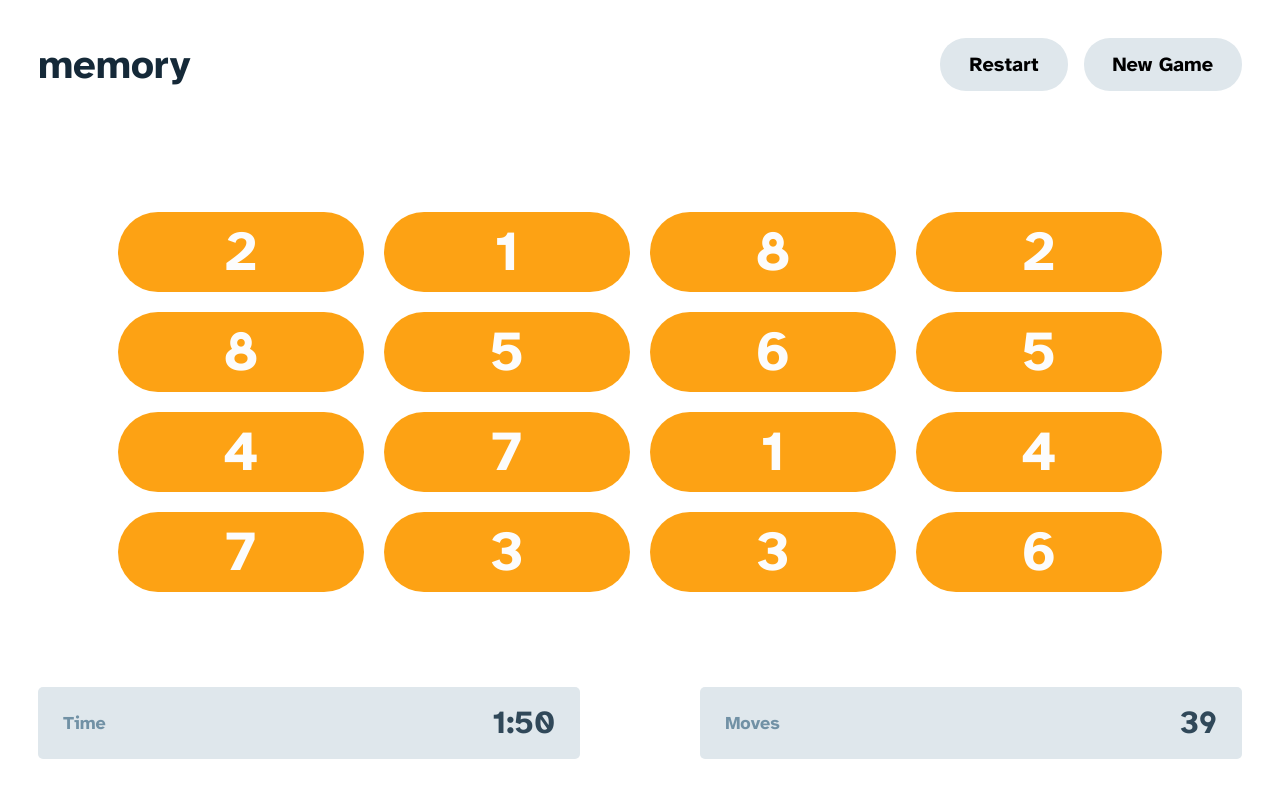
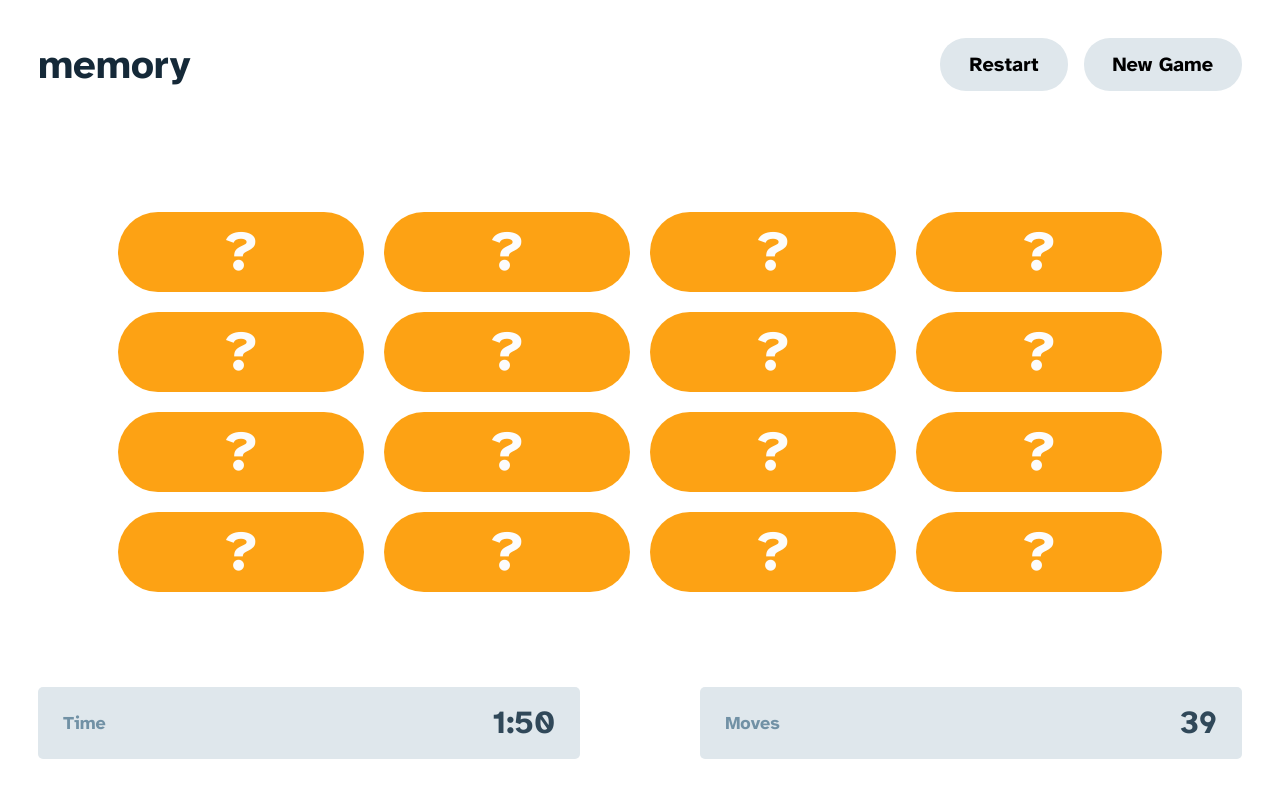
Before and after one commit to LadoAsambadze/Memory-game, a React (Vite) app: page /Game in a window 1280 px wide. Built offline with nearby package versions, Linux system fonts and the light colour scheme.

Commit message:
last version

```diff
--- a/src/App.jsx
+++ b/src/App.jsx
@@ -7,7 +7,7 @@ function App() {
     <>
       <Routes>
         <Route path="/" element={<Memory />} />
-        <Route path="/Game" element={<Game />} />
+        <Route path="/Game" element={<Game flipped={true} />} />
       </Routes>
     </>
   );
--- a/src/Game.jsx
+++ b/src/Game.jsx
@@ -4,19 +4,20 @@ import { useState, useEffect } from "react";
 import { Link } from "react-router-dom";
 import { useSelector } from "react-redux";
 
-function Game() {
+function Game(props) {
   const [myNumber, setNumber] = useState([]);
   const [menu, setMenu] = useState(true);
   const playerAmount = useSelector((store) => store.playerAmount.value);
   const gridSize = useSelector((store) => store.gridSize.value);
   const [choiceOne, setChoiceOne] = useState(null);
   const [choiceTwo, setChoiceTwo] = useState(null);
+  const [clickedItem, setClickedItem] = useState(null);
 
   const numbers = [];
   for (let i = 1; i <= gridSize; i++) {
     numbers.push({ value: i, matched: false });
   }
-  console.log(myNumber);
+
   const shuffleCards = () => {
     const shuffleCards = [...numbers, ...numbers]
       .sort(() => Math.random() - 0.5)
@@ -42,11 +43,14 @@ function Game() {
           });
         });
       }
-      setChoiceOne(null);
-      setChoiceTwo(null);
+      setTimeout(function () {
+        setChoiceOne(null);
+        setChoiceTwo(null);
+      }, 3000);
     }
   }, [choiceOne, choiceTwo]);
-
+  console.log(choiceOne, choiceTwo);
+  console.log(clickedItem);
   return (
     <>
       <Main>
@@ -98,13 +102,27 @@ function Game() {
         <Playzone gridAmount={gridSize}>
           {myNumber.map((number, id) => {
             return (
-              <Ball
-                gridAmount={gridSize}
-                key={id}
-                onClick={() => handleClick(number.value)}
-
-              >
-                {number.value}
+              <Ball gridAmount={gridSize} key={id}>
+                <Random
+                  check={
+                    number.value === choiceOne || number.value === choiceTwo
+                  }
+                  show={clickedItem === number.id}
+                >
+                  {number.value}
+                </Random>
+                <Hide
+                  show={clickedItem === number.id}
+                  check2={
+                    number.value === choiceOne || number.value === choiceTwo
+                  }
+                  onClick={() => {
+                    handleClick(number.value);
+                    setClickedItem(number.id);
+                  }}
+                >
+                  ?
+                </Hide>
               </Ball>
             );
           })}
@@ -239,6 +257,7 @@ const Playzone = styled.div`
 `;
 
 const Ball = styled.div`
+  position: relative;
   background-color: #fda214;
   text-align: center;
   color: #fcfcfc;
@@ -247,11 +266,23 @@ const Ball = styled.div`
   font-size: ${(props) => (props.gridAmount === 8 ? "40px" : "24px")};
   border-radius: ${(props) => (props.gridAmount === 8 ? "59px" : "41px")};
   line-height: ${(props) => (props.gridAmount === 8 ? "50px" : "30px")};
+
   @media (min-width: 768px) {
     padding: ${(props) => (props.gridAmount === 8 ? "12px " : "5px")};
     font-size: ${(props) => (props.gridAmount === 8 ? "56px" : "44px")};
     line-height: ${(props) => (props.gridAmount === 8 ? "56px" : "69px")};
   }
+`;
+
+const Random = styled.div`
+  display: ${(props) => (props.check && props.show ? "block" : "none")};
+`;
+
+const Hide = styled.div`
+  width: 100%;
+  height: 100%;
+  background-color: #fda214;
+  display: ${(props) => (props.check2 && props.show ? "none" : "block")};
 `;
 
 const Pointzone = styled.div`
```
Also changed, not shown: src/index.css (+0 -16 lines).
